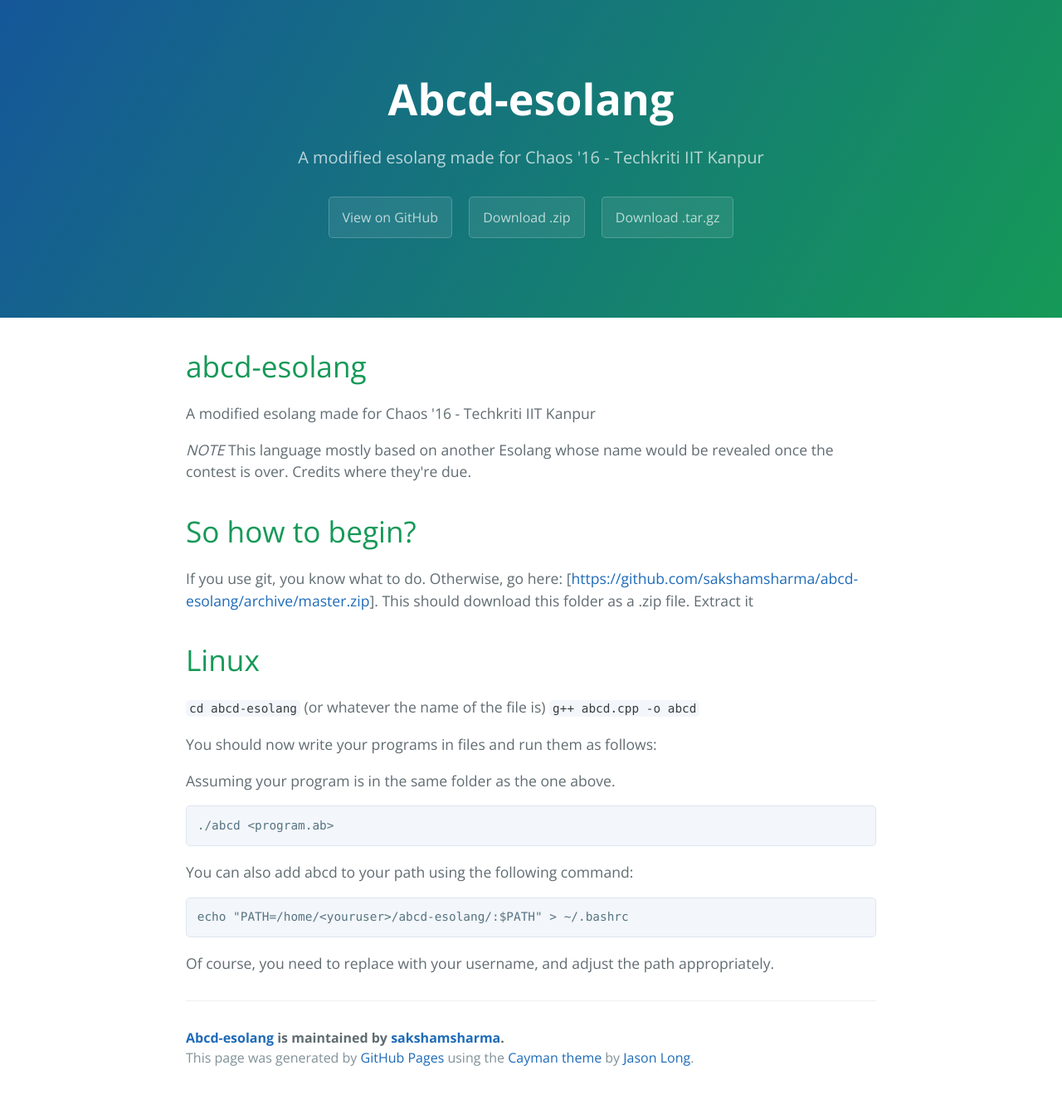
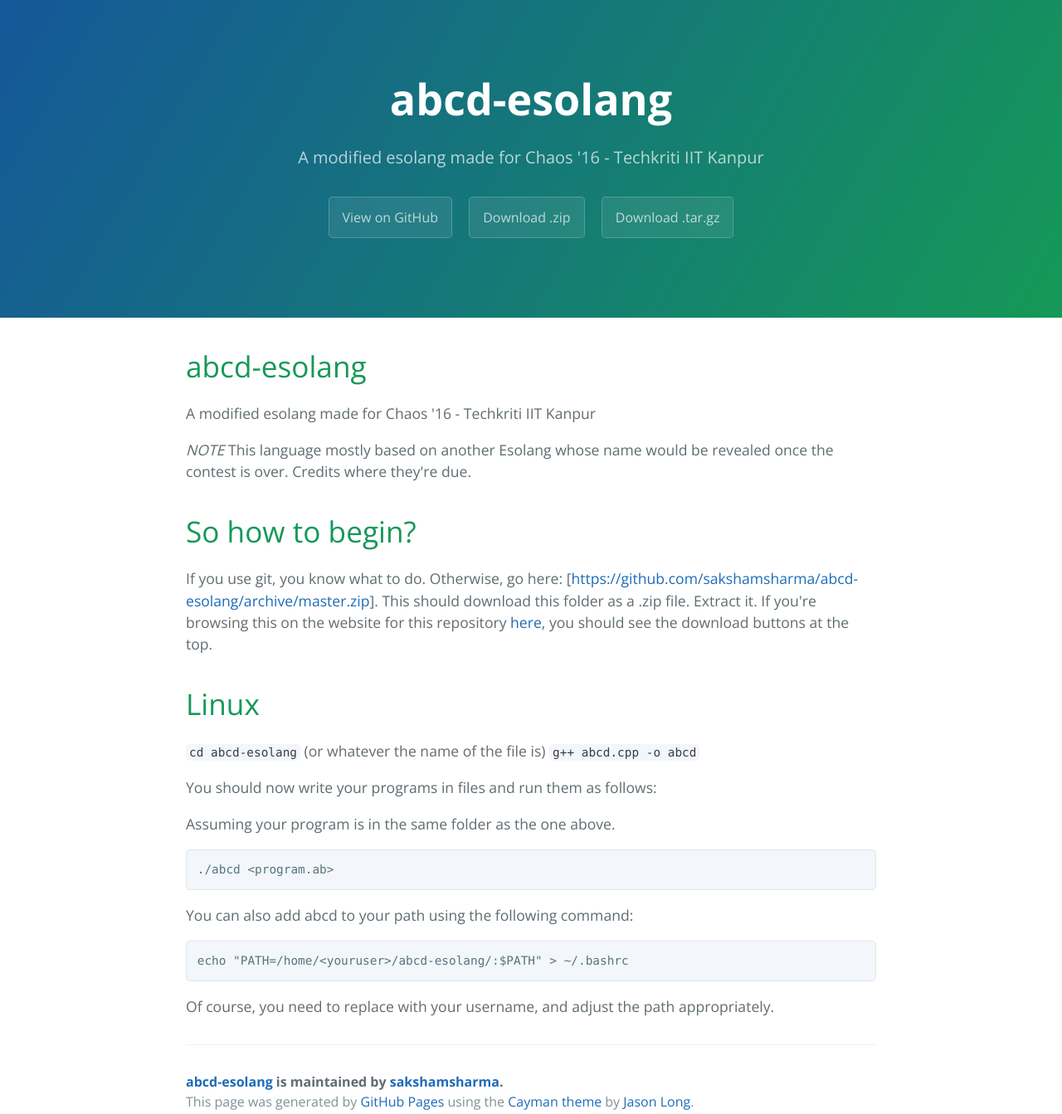
Before and after one commit to sakshamsharma/abcd-esolang, a plain HTML site: page index.html in a window 1280 px wide. Shown: the whole page at 83% size. Before the commit the page ends 1319 px from the top, so only its background shows below. Drawn offline with nearby package versions, Linux system fonts and the light colour scheme.

```diff
--- a/index.html
+++ b/index.html
@@ -2,7 +2,7 @@
 <html lang="en-us">
   <head>
     <meta charset="UTF-8">
-    <title>Abcd-esolang by sakshamsharma</title>
+    <title>abcd-esolang by sakshamsharma</title>
     <meta name="viewport" content="width=device-width, initial-scale=1">
     <link rel="stylesheet" type="text/css" href="stylesheets/normalize.css" media="screen">
     <link href='https://fonts.googleapis.com/css?family=Open+Sans:400,700' rel='stylesheet' type='text/css'>
@@ -11,7 +11,7 @@
   </head>
   <body>
     <section class="page-header">
-      <h1 class="project-name">Abcd-esolang</h1>
+      <h1 class="project-name">abcd-esolang</h1>
       <h2 class="project-tagline">A modified esolang made for Chaos &#39;16 - Techkriti IIT Kanpur</h2>
       <a href="https://github.com/sakshamsharma/abcd-esolang" class="btn">View on GitHub</a>
       <a href="https://github.com/sakshamsharma/abcd-esolang/zipball/master" class="btn">Download .zip</a>
@@ -32,7 +32,9 @@ Credits where they're due.</p>
 
 <p>If you use git, you know what to do. Otherwise, go here:
 [<a href="https://github.com/sakshamsharma/abcd-esolang/archive/master.zip">https://github.com/sakshamsharma/abcd-esolang/archive/master.zip</a>].
-This should download this folder as a .zip file. Extract it</p>
+This should download this folder as a .zip file. Extract it.
+If you're browsing this on the website for this repository <a href="http://www.acehack.org/abcd-esolang">here</a>,
+you should see the download buttons at the top.</p>
 
 <h1>
 <a id="linux" class="anchor" href="#linux" aria-hidden="true"><span aria-hidden="true" class="octicon octicon-link"></span></a>Linux</h1>
@@ -55,7 +57,7 @@ This should download this folder as a .zip file. Extract it</p>
 <p>Of course, you need to replace  with your username, and adjust the path appropriately.</p>
 
       <footer class="site-footer">
-        <span class="site-footer-owner"><a href="https://github.com/sakshamsharma/abcd-esolang">Abcd-esolang</a> is maintained by <a href="https://github.com/sakshamsharma">sakshamsharma</a>.</span>
+        <span class="site-footer-owner"><a href="https://github.com/sakshamsharma/abcd-esolang">abcd-esolang</a> is maintained by <a href="https://github.com/sakshamsharma">sakshamsharma</a>.</span>
 
         <span class="site-footer-credits">This page was generated by <a href="https://pages.github.com">GitHub Pages</a> using the <a href="https://github.com/jasonlong/cayman-theme">Cayman theme</a> by <a href="https://twitter.com/jasonlong">Jason Long</a>.</span>
       </footer>
```
Also changed, not shown: params.json (+1 -1 lines).
